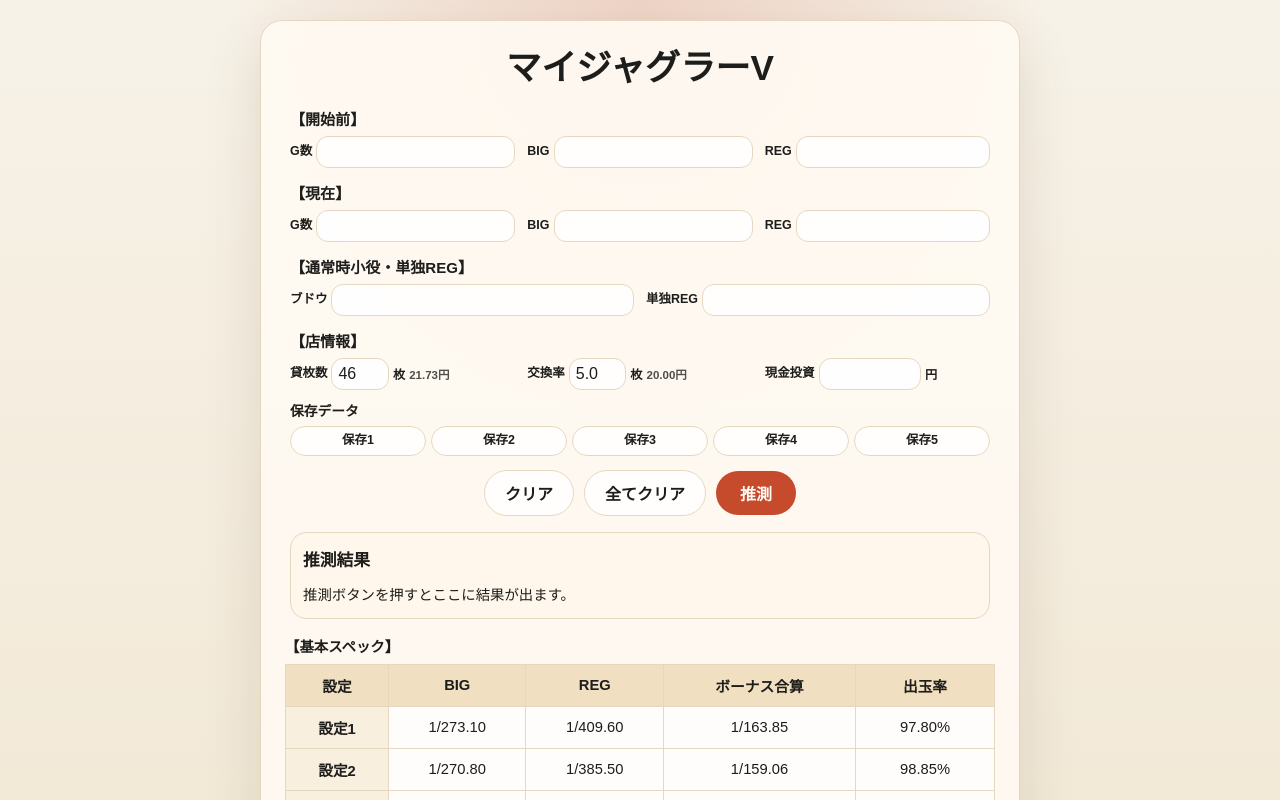
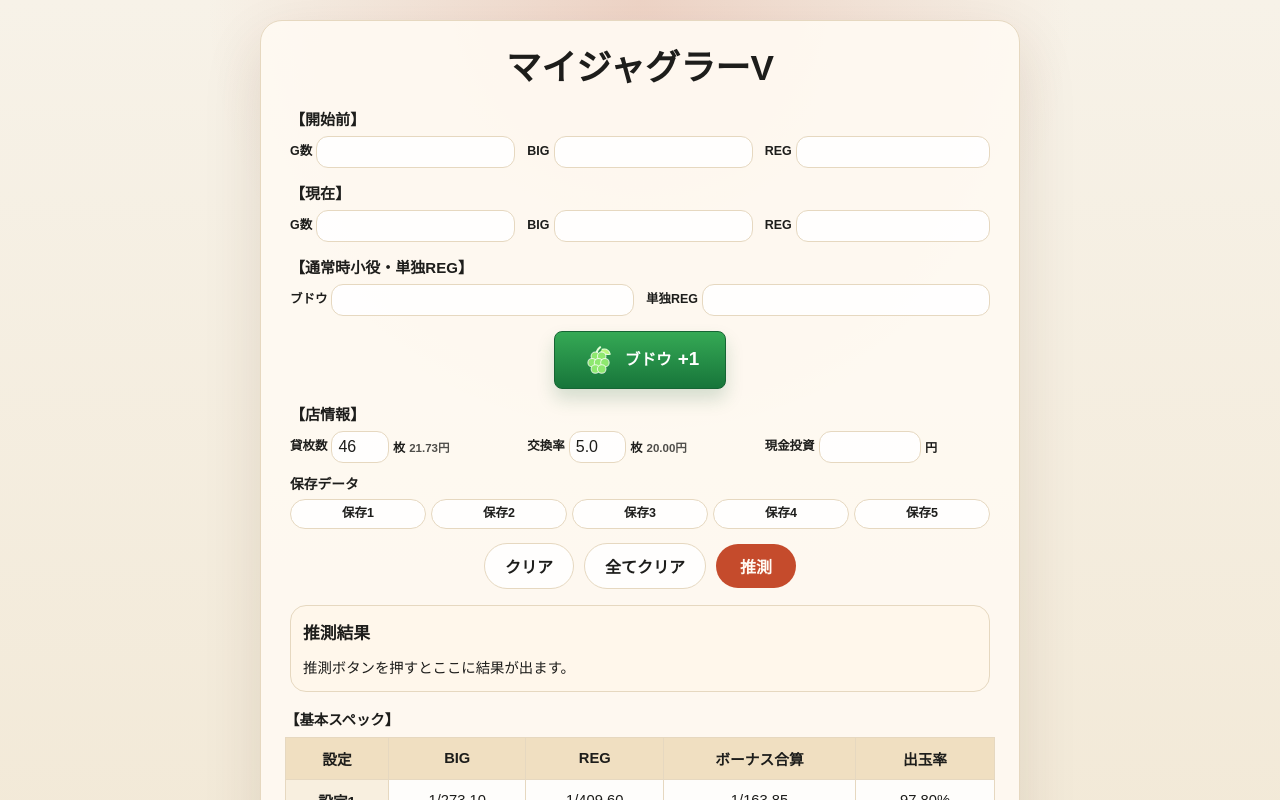
Before and after one commit to umedademu/suisoku, a Next.js app: page /myjuggler5 in a window 1280 px wide. Shown: the top 800 px of the page. Built offline with nearby package versions, Linux system fonts and the light colour scheme.

Commit message:
ジャグラーにブドウ加算ボタンを追加

```diff
--- a/app/globals.css
+++ b/app/globals.css
@@ -559,6 +559,83 @@ a {
   transform: translateY(-1px);
 }
 
+.budo-counter-wrap {
+  display: flex;
+  justify-content: center;
+  margin-top: 8px;
+}
+
+.budo-counter-button {
+  display: inline-flex;
+  align-items: center;
+  justify-content: center;
+  gap: 10px;
+  min-width: 138px;
+  min-height: 54px;
+  border: 1px solid #166534;
+  border-radius: 8px;
+  background: linear-gradient(180deg, #35a955 0%, #17753a 100%);
+  box-shadow: 0 10px 18px rgba(22, 101, 52, 0.18);
+  color: #ffffff;
+  cursor: pointer;
+  font: inherit;
+  font-weight: 800;
+  padding: 11px 26px;
+  touch-action: manipulation;
+  transition:
+    transform 0.2s ease,
+    background-color 0.2s ease,
+    box-shadow 0.2s ease;
+}
+
+.budo-counter-button:hover {
+  background: #166534;
+  box-shadow: 0 12px 22px rgba(22, 101, 52, 0.22);
+  transform: translateY(-1px);
+}
+
+.budo-counter-button:active {
+  transform: translateY(1px) scale(0.99);
+}
+
+.budo-counter-icon {
+  width: 34px;
+  height: 34px;
+  flex: 0 0 auto;
+  fill: #8ee86f;
+  stroke: rgba(255, 255, 255, 0.78);
+  stroke-width: 2;
+}
+
+.budo-counter-stem {
+  fill: none;
+  stroke: #e6ffd9;
+  stroke-linecap: round;
+  stroke-width: 4;
+}
+
+.budo-counter-leaf {
+  fill: #b9f77d;
+  stroke: #e6ffd9;
+  stroke-linejoin: round;
+}
+
+.budo-counter-text {
+  display: inline-flex;
+  align-items: baseline;
+  gap: 6px;
+  line-height: 1;
+  white-space: nowrap;
+}
+
+.budo-counter-main {
+  font-size: 0.98rem;
+}
+
+.budo-counter-plus {
+  font-size: 1.18rem;
+}
+
 .result-group {
   width: 100%;
   max-width: 100%;
@@ -919,6 +996,12 @@ a {
     font-size: 0.92rem;
   }
 
+  .budo-counter-button {
+    min-width: 146px;
+    min-height: 56px;
+    padding: 12px 24px;
+  }
+
   .result-group {
     padding: 12px 8px;
   }
--- /dev/null
+++ b/app/juggler-budo-counter-button.tsx
@@ -0,0 +1,32 @@
+"use client";
+
+type JugglerBudoCounterButtonProps = {
+  onIncrement: () => void;
+};
+
+export function JugglerBudoCounterButton({ onIncrement }: JugglerBudoCounterButtonProps) {
+  return (
+    <button
+      className="budo-counter-button"
+      type="button"
+      onClick={onIncrement}
+      aria-label="通常時のブドウを1加算"
+    >
+      <svg className="budo-counter-icon" viewBox="0 0 64 64" aria-hidden="true" focusable="false">
+        <path className="budo-counter-stem" d="M36 8c-5 4-7 8-7 14" />
+        <path className="budo-counter-leaf" d="M39 12c8-2 14 2 16 9-8 2-14 0-18-5" />
+        <circle cx="27" cy="25" r="8" />
+        <circle cx="39" cy="25" r="8" />
+        <circle cx="21" cy="37" r="8" />
+        <circle cx="33" cy="37" r="8" />
+        <circle cx="45" cy="37" r="8" />
+        <circle cx="27" cy="49" r="8" />
+        <circle cx="39" cy="49" r="8" />
+      </svg>
+      <span className="budo-counter-text">
+        <span className="budo-counter-main">ブドウ</span>
+        <span className="budo-counter-plus">+1</span>
+      </span>
+    </button>
+  );
+}
--- a/app/myjuggler5/page.tsx
+++ b/app/myjuggler5/page.tsx
@@ -1,6 +1,7 @@
 "use client";
 
 import { useEffect, useState } from "react";
+import { JugglerBudoCounterButton } from "../juggler-budo-counter-button";
 import { SaveSlotControls, useSaveSlots } from "../save-slots";
 
 const settings = [
@@ -459,6 +460,13 @@ export default function MyJuggler5Page() {
     saveSlots.onClearCurrentData();
   };
 
+  const handleBudoIncrement = () => {
+    setInputValues((current) => ({
+      ...current,
+      budo: String(toNumber(String(current.budo ?? "")) + 1)
+    }));
+  };
+
   const handleEstimate = (event: React.FormEvent<HTMLFormElement>) => {
     event.preventDefault();
 
@@ -693,6 +701,11 @@ export default function MyJuggler5Page() {
                   </div>
                 ))}
               </div>
+              {group.fields.some((field) => field.key === "budo") ? (
+                <div className="budo-counter-wrap">
+                  <JugglerBudoCounterButton onIncrement={handleBudoIncrement} />
+                </div>
+              ) : null}
             </section>
           ))}
           <SaveSlotControls {...saveSlots} />
```
Also changed, not shown: app/gogojuggler3/page.tsx (+13 -0 lines), app/happyjuggler/page.tsx (+15 -0 lines), app/neoimjugglerex/page.tsx (+15 -0 lines), app/sfunkyjuggler2/page.tsx (+15 -0 lines), 1 other file (tests, documents, lock files or other folders).
